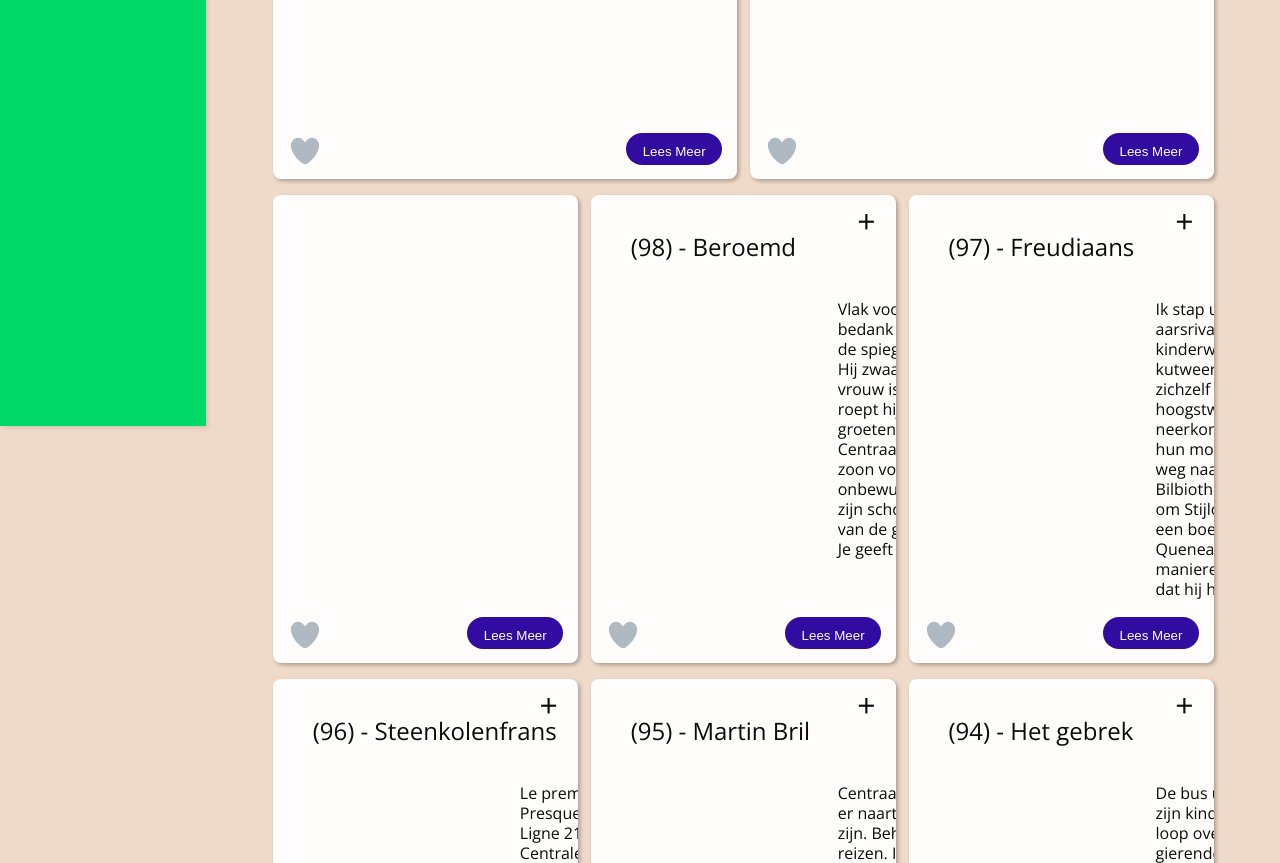
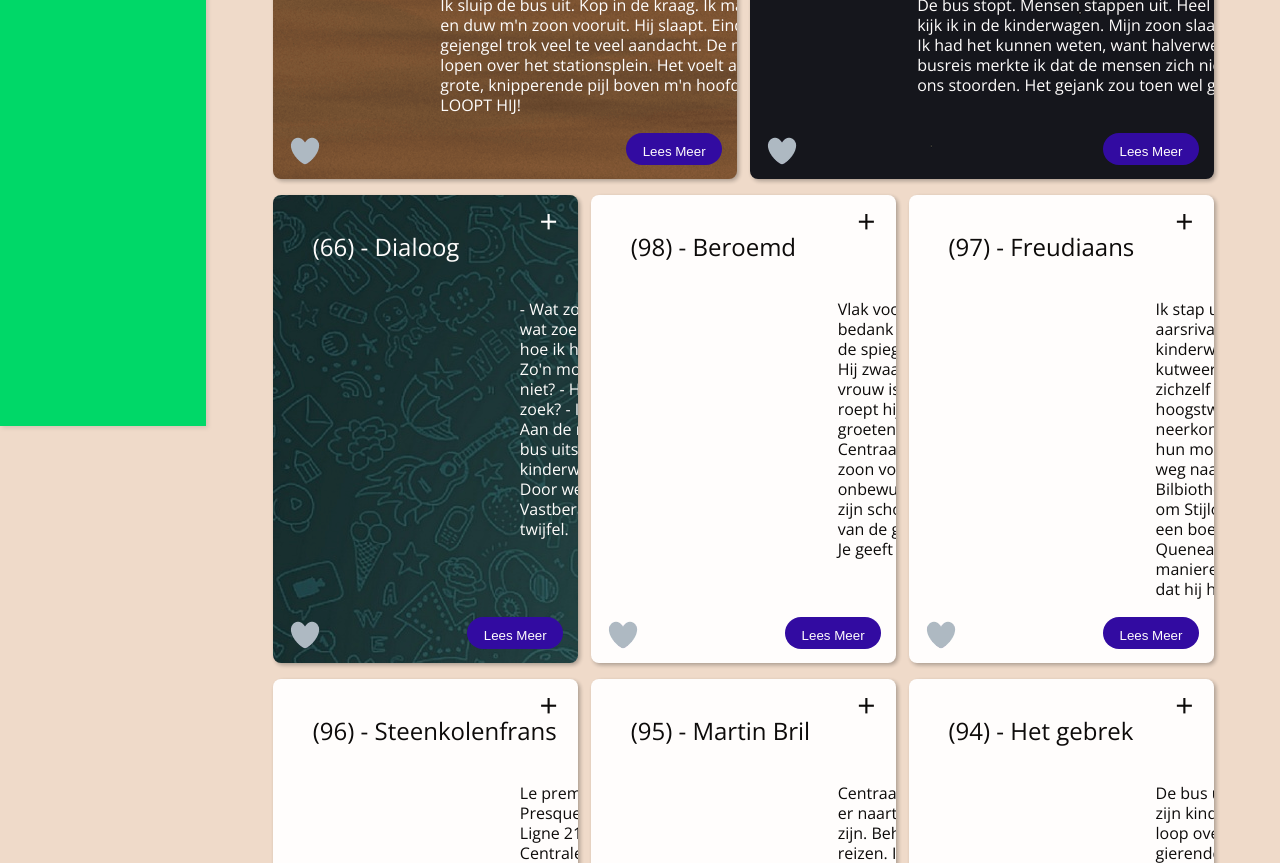
Before and after one commit to moniac/portfolio_grid_moniac, a plain HTML site: page transaviaproject/index.html in a window 1280 px wide. Shown: the part 426-1289 px from the top of the page. Drawn offline with nearby package versions, Linux system fonts and the light colour scheme; files whose address does not match are found by name.

Commit message:
correction of images

```diff
--- a/transaviaproject/css/styles.css
+++ b/transaviaproject/css/styles.css
@@ -320,7 +320,7 @@ body section ul li section span {
 }
 
 main {
-background-image: url(img/mountain_mobile2.svg);
+background-image: url(../img/mountain_mobile2.svg);
 background-repeat: no-repeat;
 background-size: cover;
 background-position: bottom;
@@ -760,17 +760,17 @@ display: none;
 
 .dialoog {
 	color: white;
-	background-image: url(img/dialoog1.jpg);
+	background-image: url(../img/dialoog1.jpg);
 }
 
 .doof {
 	color: white;
-	background-image: url(img/eenzaam.png);
+	background-image: url(../img/eenzaam.png);
 background-position: center;
 }
 
 .paranoia {
 	color: white;
-	background-image: url(img/tafel.png);
+	background-image: url(../img/tafel.png);
 background-position: center;
 }
```
